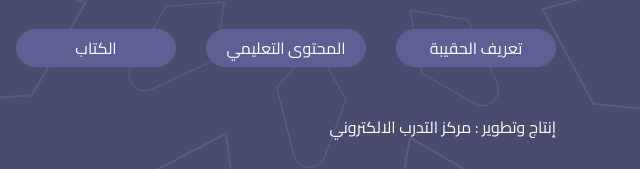
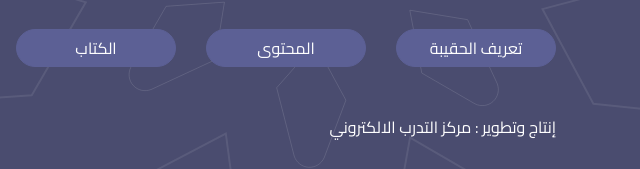
Before and after one commit to engmohannadb/etccourse7, a plain HTML site: page index.html in a window 1280 px wide. Shown: the part 497-666 px from the top of the page, 639-1279 px from the left. Drawn offline with nearby package versions, Linux system fonts and the light colour scheme.

Commit message:
Update index.html

```diff
--- a/index.html
+++ b/index.html
@@ -44,7 +44,7 @@
                             <a href="./inner-page/def.html"><button class="btn btn-outline-success  mt-4" type="button">تعريف الحقيبة </button></a>
                         </div>
                         <div class="col-sm-4">
-                            <a href="inner-page/U1-L1.html"> <button class="btn btn-outline-success mt-4" type="button">المحتوى التعليمي</button></a>
+                            <a href="inner-page/U1-L1.html"> <button class="btn btn-outline-success mt-4" type="button">المحتوى </button></a>
                         </div>
                         <div class="col-sm-4">
                             <a href="book/pdf.pdf" target="_blank"><button class="btn btn-outline-success mt-4" type="button">الكتاب</button></a>
```
